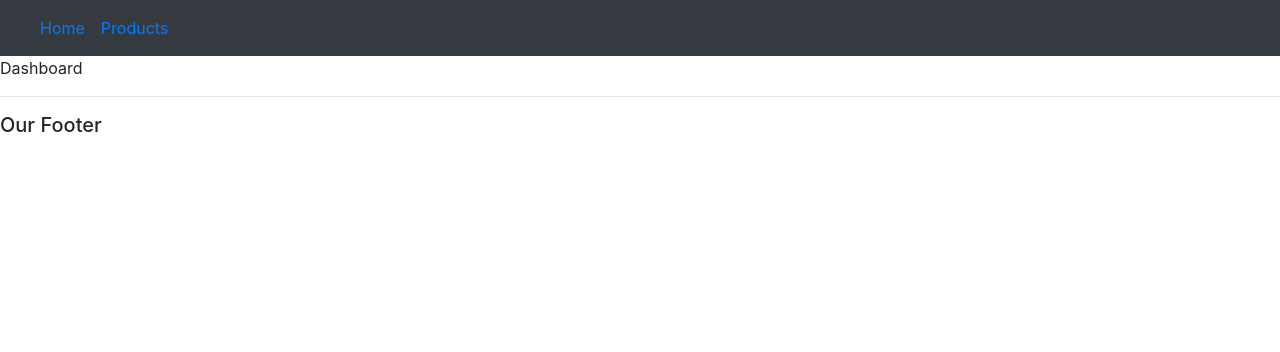
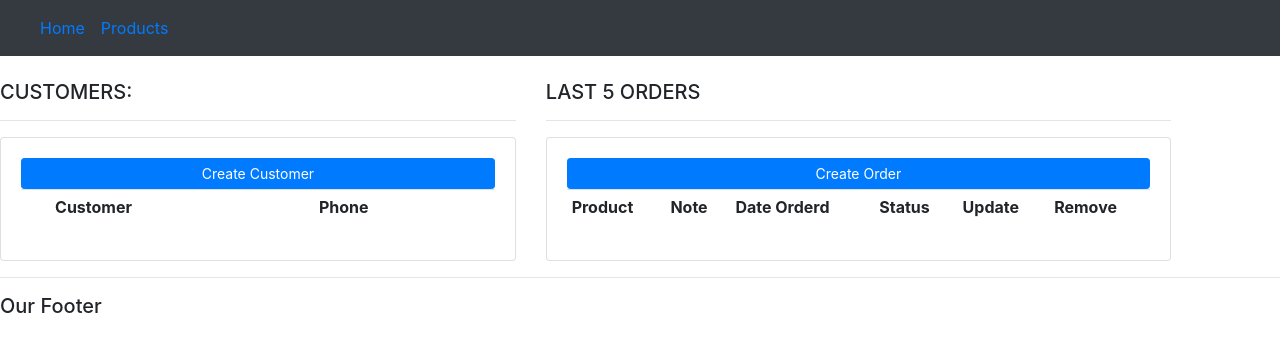
Before and after one commit to javvadigithub/apicrm, a Django app: page / in a window 1280 px wide. Shown: the top 352 px of the page. Run offline with Django 3.2, Linux system fonts and the light colour scheme; lists and menus that the app fills with data are empty; some libraries are stand-ins or nearby versions.

Commit message:
git add .

```diff
--- a/crm/inv/templates/dashboard.html
+++ b/crm/inv/templates/dashboard.html
@@ -2,6 +2,38 @@
 
 {% block content %}
 
-<p>Dashboard</p>
-
-{% endblock %}
+<br>
+    <div class="row">
+        <div class="col-md-5">
+            <h5>CUSTOMERS:</h5>
+            <hr>
+            <div class="card card-body">
+                <a class="btn btn-primary  btn-sm btn-block" href="">Create Customer</a>
+                <table class="table table-sm">
+                    <tr>
+                        <th></th>
+                        <th>Customer</th>
+                        <th>Phone</th>
+                    </tr>
+                </table>
+            </div>
+        </div>
+        <div class="col-md-6">
+            <h5>LAST 5 ORDERS</h5>
+            <hr>
+            <div class="card card-body">
+                <a class="btn btn-primary  btn-sm btn-block" href="">Create Order</a>
+                <table class="table table-sm">
+                    <tr>
+                        <th>Product</th>
+                        <th>Note</th>
+                        <th>Date Orderd</th>
+                        <th>Status</th>
+                        <th>Update</th>
+                        <th>Remove</th>
+                </table>
+            </div>
+        </div>
+    </div>
+</div>
+{% endblock  %}
```
